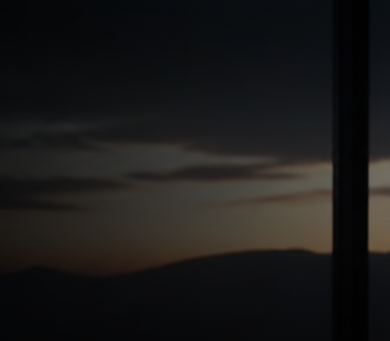
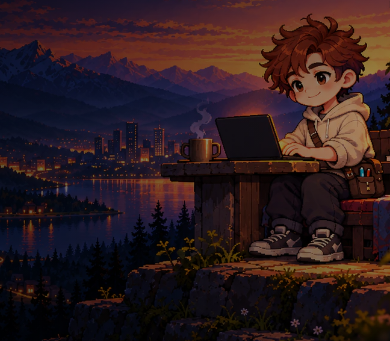
Before and after one commit to xelvhk/vasya_ai_landing, a plain HTML site: page index.html in a window 390 px wide. Shown: the part 133-474 px from the top of the page. Drawn offline with nearby package versions, Linux system fonts and the light colour scheme.

Commit message:
feat: add responsive pixel Vasya hero

```diff
--- a/index.html
+++ b/index.html
@@ -16,12 +16,13 @@
     <meta property="og:url" content="https://xelvhk.github.io/vasya_ai_landing/" />
     <meta property="og:title" content="Vasya AI: локальный голосовой помощник" />
     <meta property="og:description" content="Vasya AI помогает голосом управлять задачами, встречами, заметками и памятью. Работает локально и оставляет данные под вашим контролем." />
-    <meta property="og:image" content="https://xelvhk.github.io/vasya_ai_landing/assets/vasya-hero-generated.png" />
+    <meta property="og:image" content="https://xelvhk.github.io/vasya_ai_landing/assets/vasya-hero-pixel-social.jpg" />
     <meta name="twitter:card" content="summary_large_image" />
     <meta name="twitter:title" content="Vasya AI: локальный голосовой помощник" />
     <meta name="twitter:description" content="Vasya AI помогает голосом управлять задачами, встречами, заметками и памятью. Работает локально и оставляет данные под вашим контролем." />
-    <meta name="twitter:image" content="https://xelvhk.github.io/vasya_ai_landing/assets/vasya-hero-generated.png" />
-    <link rel="preload" href="assets/vasya-hero-generated.avif" as="image" type="image/avif" />
+    <meta name="twitter:image" content="https://xelvhk.github.io/vasya_ai_landing/assets/vasya-hero-pixel-social.jpg" />
+    <link rel="preload" href="assets/vasya-hero-pixel-desktop.webp" as="image" type="image/webp" media="(min-width: 761px)" />
+    <link rel="preload" href="assets/vasya-hero-pixel-mobile.webp" as="image" type="image/webp" media="(max-width: 760px)" />
     <link rel="icon" href="assets/favicon.svg" type="image/svg+xml" />
     <link rel="preconnect" href="https://fonts.googleapis.com" />
     <link rel="preconnect" href="https://fonts.gstatic.com" crossorigin />
--- a/styles.css
+++ b/styles.css
@@ -277,10 +277,7 @@ button:focus-visible {
 }
 
 .hero-media {
-  background-image: image-set(
-    url("assets/vasya-hero-generated.avif") type("image/avif"),
-    url("assets/vasya-hero-generated.png") type("image/png")
-  );
+  background-image: url("assets/vasya-hero-pixel-desktop.webp");
   background-position: center;
   background-size: cover;
 }
@@ -925,7 +922,8 @@ button:focus-visible {
   }
 
   .hero-media {
-    background-position: 58% center;
+    background-image: url("assets/vasya-hero-pixel-mobile.webp");
+    background-position: 73% center;
   }
 
   .hero-overlay {
```
Also changed, not shown: assets/vasya-hero-pixel-desktop.webp (added), assets/vasya-hero-pixel-mobile.webp (added), assets/vasya-hero-pixel-social.jpg (added).
